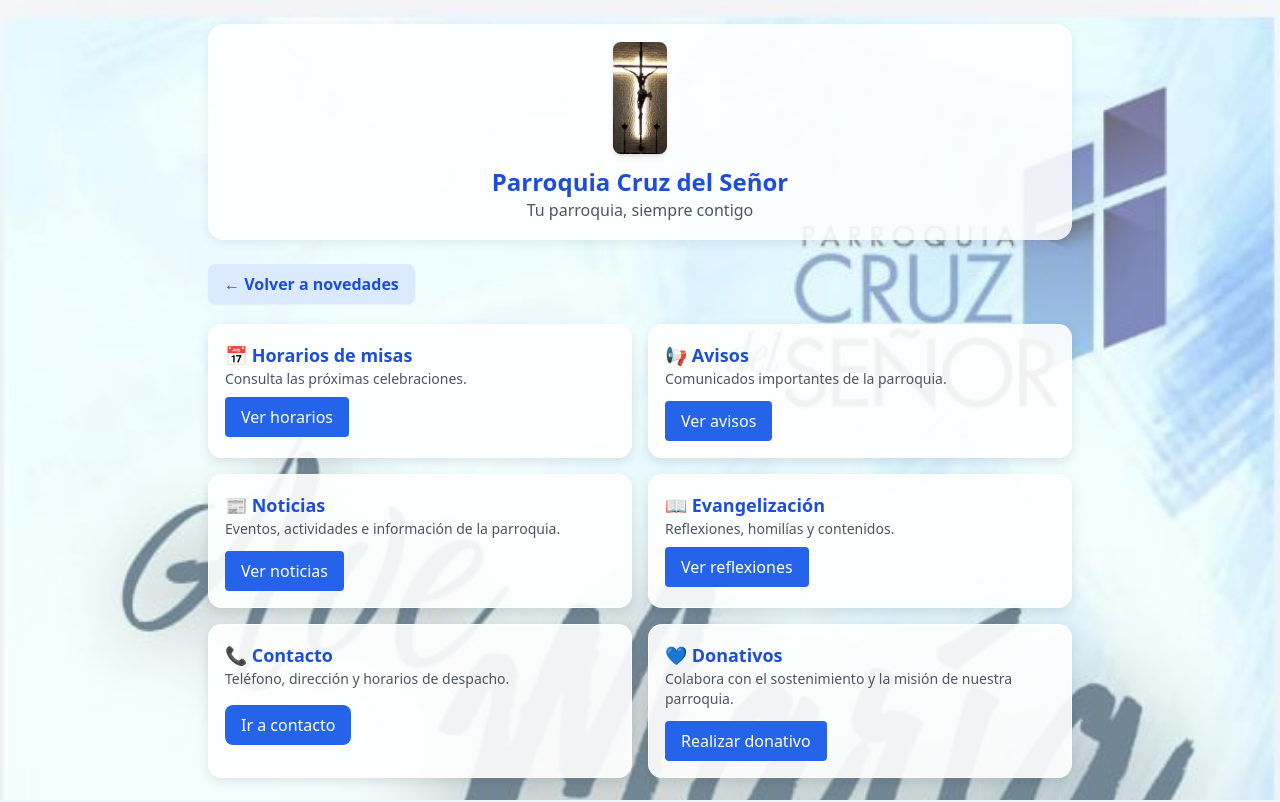
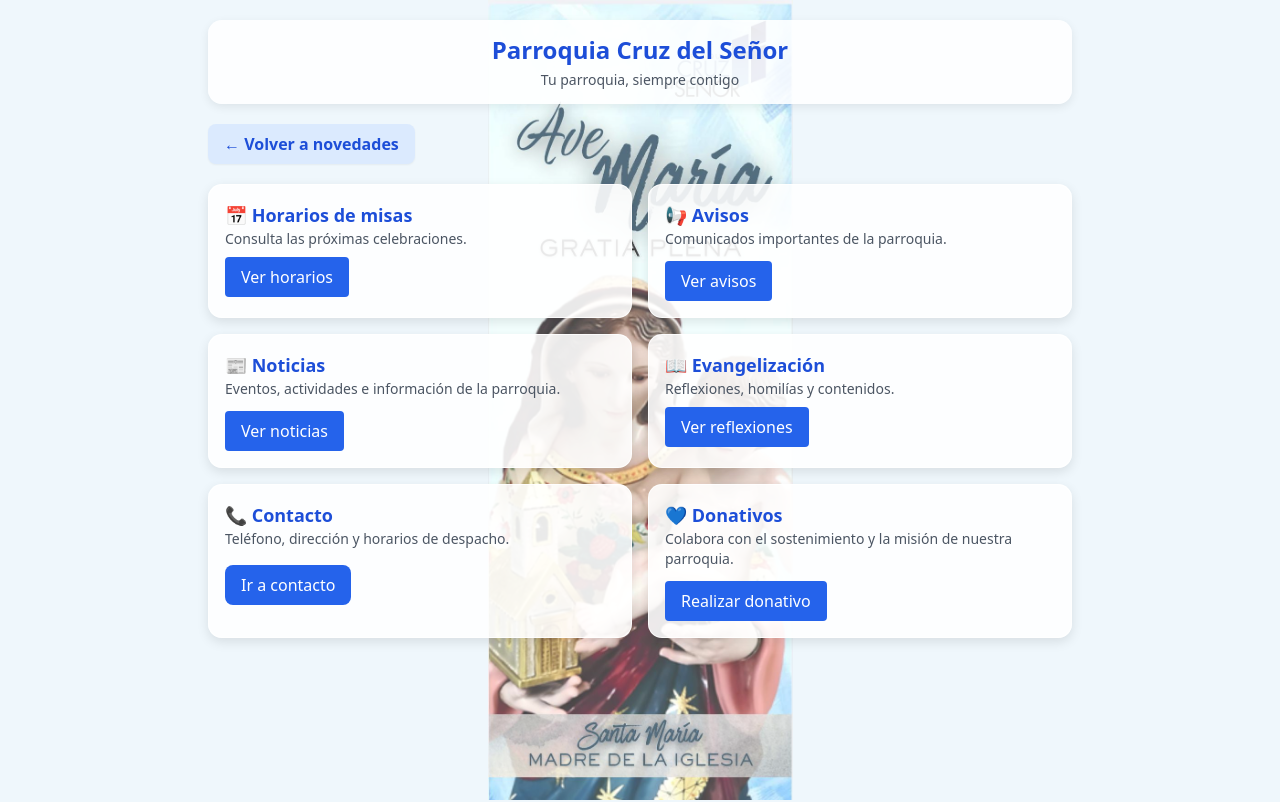
Before and after one commit to jesb1971/parroquiaapp-backend, a FastAPI app: page /menu in a window 1280 px wide. Run offline with FastAPI, Linux system fonts and the light colour scheme; parts of the project's set-up code (start-up, migrations or seed data) failed here and were passed over; some libraries are stand-ins or nearby versions.

Commit message:
Mejorar fondo de la Virgen y simplificar menu principal

```diff
--- a/app/templates/menu_principal.html
+++ b/app/templates/menu_principal.html
@@ -10,58 +10,62 @@
     <script src="https://cdn.tailwindcss.com"></script>
 
     <style>
-        /* FONDO DE SANTA MARÍA */
+        /* CONFIGURACIÓN GENERAL */
         body {
             min-height: 100vh;
             margin: 0;
-            background-color: #edf6fb;
+            background-color: #eaf5fb;
             color: #1f2937;
         }
 
+        /* IMAGEN DE SANTA MARÍA */
         body::before {
             content: "";
             position: fixed;
             inset: 0;
             z-index: -2;
+
             background-image: url("/static/virgen_maria.jpeg");
             background-position: center top;
             background-repeat: no-repeat;
-            background-size: cover;
+            background-size: contain;
         }
 
-        /* CAPA SUAVE PARA MEJORAR LA LEGIBILIDAD */
+        /* CAPA TRANSPARENTE */
         body::after {
             content: "";
             position: fixed;
             inset: 0;
             z-index: -1;
-            background: rgba(255, 255, 255, 0.38);
+            background: rgba(255,255,255,0.25);
         }
 
-        /* TARJETAS SEMITRANSPARENTES */
+        /* CABECERA COMPACTA */
+        .cabecera-parroquia {
+            background: rgba(255,255,255,0.88);
+            border-radius: 14px;
+            padding: 14px;
+            box-shadow: 0 3px 10px rgba(0,0,0,0.08);
+        }
+
+        /* TARJETAS */
         .tarjeta-modulo {
-            background: rgba(255, 255, 255, 0.90);
-            border: 1px solid rgba(255, 255, 255, 0.80);
+            background: rgba(255,255,255,0.88);
+            border: 1px solid rgba(255,255,255,0.80);
             border-radius: 14px;
             padding: 16px;
-            box-shadow: 0 4px 12px rgba(0, 0, 0, 0.10);
+            box-shadow: 0 4px 12px rgba(0,0,0,0.10);
         }
 
-        /* CABECERA LEGIBLE SOBRE LA IMAGEN */
-        .cabecera-parroquia {
-            background: rgba(255, 255, 255, 0.86);
-            border-radius: 16px;
-            padding: 18px 12px;
-            box-shadow: 0 3px 12px rgba(0, 0, 0, 0.08);
-        }
-
+        /* ADAPTACIÓN A MÓVILES */
         @media (max-width: 640px) {
             body::before {
                 background-position: center top;
+                background-size: 100% auto;
             }
 
             .tarjeta-modulo {
-                background: rgba(255, 255, 255, 0.88);
+                background: rgba(255,255,255,0.86);
             }
         }
     </style>
@@ -69,22 +73,16 @@
 
 <body>
 
-<div class="max-w-4xl mx-auto py-6 px-4">
+<div class="max-w-4xl mx-auto py-5 px-4">
 
     <!-- CABECERA -->
-    <div class="cabecera-parroquia text-center mb-6">
+    <div class="cabecera-parroquia text-center mb-5">
 
-        <img
-            src="/static/crusDelSeñor.jpg"
-            alt="Parroquia Cruz del Señor"
-            class="mx-auto h-28 rounded-lg shadow-md"
-        >
-
-        <h1 class="text-2xl font-bold text-blue-700 mt-3">
+        <h1 class="text-2xl font-bold text-blue-700">
             Parroquia Cruz del Señor
         </h1>
 
-        <p class="text-gray-600">
+        <p class="text-gray-600 text-sm mt-1">
             Tu parroquia, siempre contigo
         </p>
 
```
